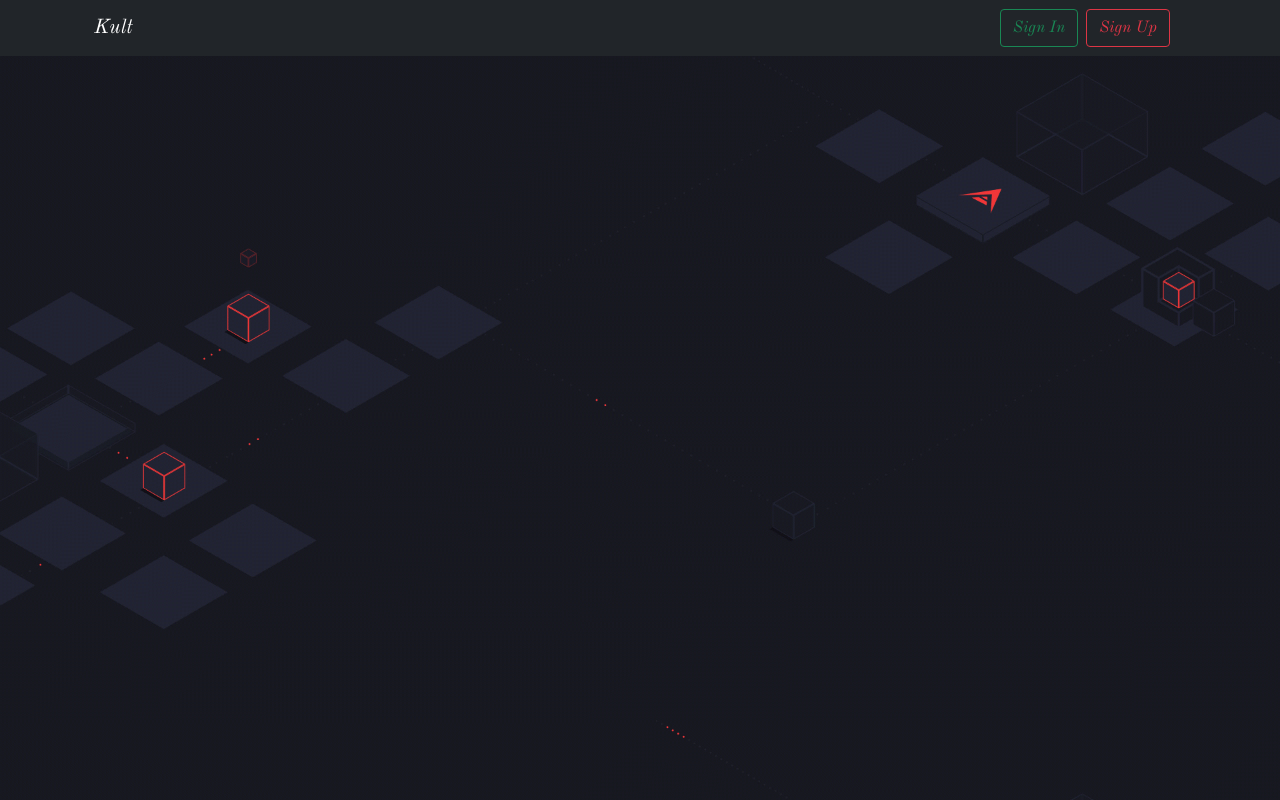
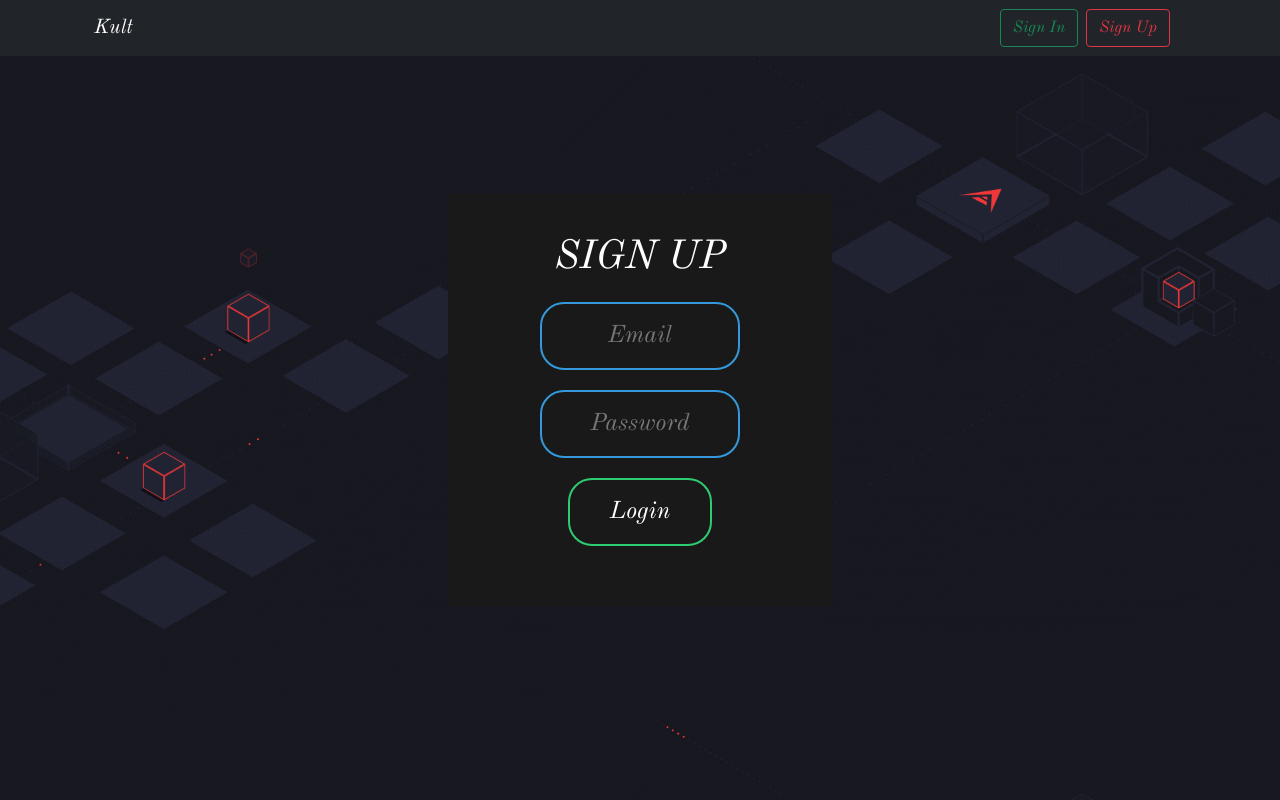
Before and after one commit to Alysson1013/kult, a React (Create React App) app in the folder appreact/: page /signin in a window 1280 px wide. Before the commit this address had no page. Built offline with nearby package versions, Linux system fonts and the light colour scheme.

Commit message:
(23/03) Tela de Login.

```diff
--- a/appreact/src/App.js
+++ b/appreact/src/App.js
@@ -5,6 +5,7 @@ import Home from './components/Home'
 import Header from './components/Header'
 import Movie from './components/Movie'
 import Signup from './components/Signup'
+import Signin from './components/Signin'
 
 function App() {
   return (
@@ -15,6 +16,7 @@ function App() {
           <Route path="/" element={<Home />} />
           <Route path="movie/:id" element={<Movie />} />
           <Route path="signup" element={<Signup />} />
+          <Route path="signin" element={<Signin />} />
         </Routes>
       </BrowserRouter>
     </React.Fragment>
--- a/appreact/src/components/Header.js
+++ b/appreact/src/components/Header.js
@@ -7,7 +7,7 @@ const Header = () => {
         <nav className={"navbar navbar-dark bg-dark animate__animated animate__bounceInLeft " + styles.drop}>
             <NavLink className={"navbar-brand navbar-expand-lg " + styles.logo} to="/" end>Kult</NavLink>
             <div className={"dropdown animate__animated animate__bounce animate__bounceInLeft "+ styles.buttons}>
-                <NavLink to="/">
+                <NavLink to="/signin">
                     <button class="btn btn-outline-success me-2" type="submit">Sign In</button>
                 </NavLink>
                 <NavLink to="/signup">
--- a/appreact/src/components/Movie.js
+++ b/appreact/src/components/Movie.js
@@ -30,7 +30,7 @@ const Movie = () => {
     return (
         <div>
             <Head title={`Kult | ${movie[0].title}`} />
-            <h1 className={styles.title}>
+            <h1 className={styles.title + " lide animate__animated animate__bounceInLeft"}>
                 {movie[0].title}
             </h1>
             <div className={styles.video}>
--- /dev/null
+++ b/appreact/src/components/Signin.js
@@ -0,0 +1,17 @@
+import React from 'react'
+import styles from './Signin.module.css'
+
+const Signin = () => {
+
+
+    return (
+        <form className={styles.box}>
+            <h1>Sign Up</h1>
+            <input type="email" name="" id="email" required placeholder="Email" />
+            <input type="password" name="" id="password" required placeholder="Password" />
+            <input type="submit" name="" value="Login" />
+        </form>
+    )
+}
+
+export default Signin
--- /dev/null
+++ b/appreact/src/components/Signin.module.css
@@ -0,0 +1,68 @@
+.box{
+    width: 30%;
+    padding: 40px;
+    position: absolute;
+    top: 50%;
+    left: 50%;
+    transform: translate(-50%,-50%);
+    background: #191919;
+    text-align: center;
+  }
+  .box h1{
+    color: white;
+    text-transform: uppercase;
+    font-weight: 500;
+  }
+  .box input[type = "text"],.box input[type = "password"]{
+    border:0;
+    background: none;
+    display: block;
+    margin: 20px auto;
+    text-align: center;
+    border: 2px solid #3498db;
+    padding: 14px 10px;
+    width: 200px;
+    outline: none;
+    color: white;
+    border-radius: 24px;
+    transition: 0.25s;
+  }
+  .box input[type = "text"]:focus,.box input[type = "password"]:focus{
+    width: 280px;
+    border-color: #2ecc71;
+  }
+  .box input[type = "email"],.box input[type = "password"]{
+    border:0;
+    background: none;
+    display: block;
+    margin: 20px auto;
+    text-align: center;
+    border: 2px solid #3498db;
+    padding: 14px 10px;
+    width: 200px;
+    outline: none;
+    color: white;
+    border-radius: 24px;
+    transition: 0.25s;
+  }
+  .box input[type = "email"]:focus,.box input[type = "password"]:focus{
+    width: 280px;
+    border-color: #2ecc71;
+  }
+  .box input[type = "submit"]{
+    border:0;
+    background: none;
+    display: block;
+    margin: 20px auto;
+    text-align: center;
+    border: 2px solid #2ecc71;
+    padding: 14px 40px;
+    outline: none;
+    color: white;
+    border-radius: 24px;
+    transition: 0.25s;
+    cursor: pointer;
+  }
+  .box input[type = "submit"]:hover{
+    background: #2ecc71;
+  }
--- a/appreact/src/components/Signup.js
+++ b/appreact/src/components/Signup.js
@@ -47,7 +47,6 @@ const Signup = () => {
             <input type="submit" name="" value="Send" />
             {error && <p>{error}</p>}
         </form>
-
     )
 }
 
```
